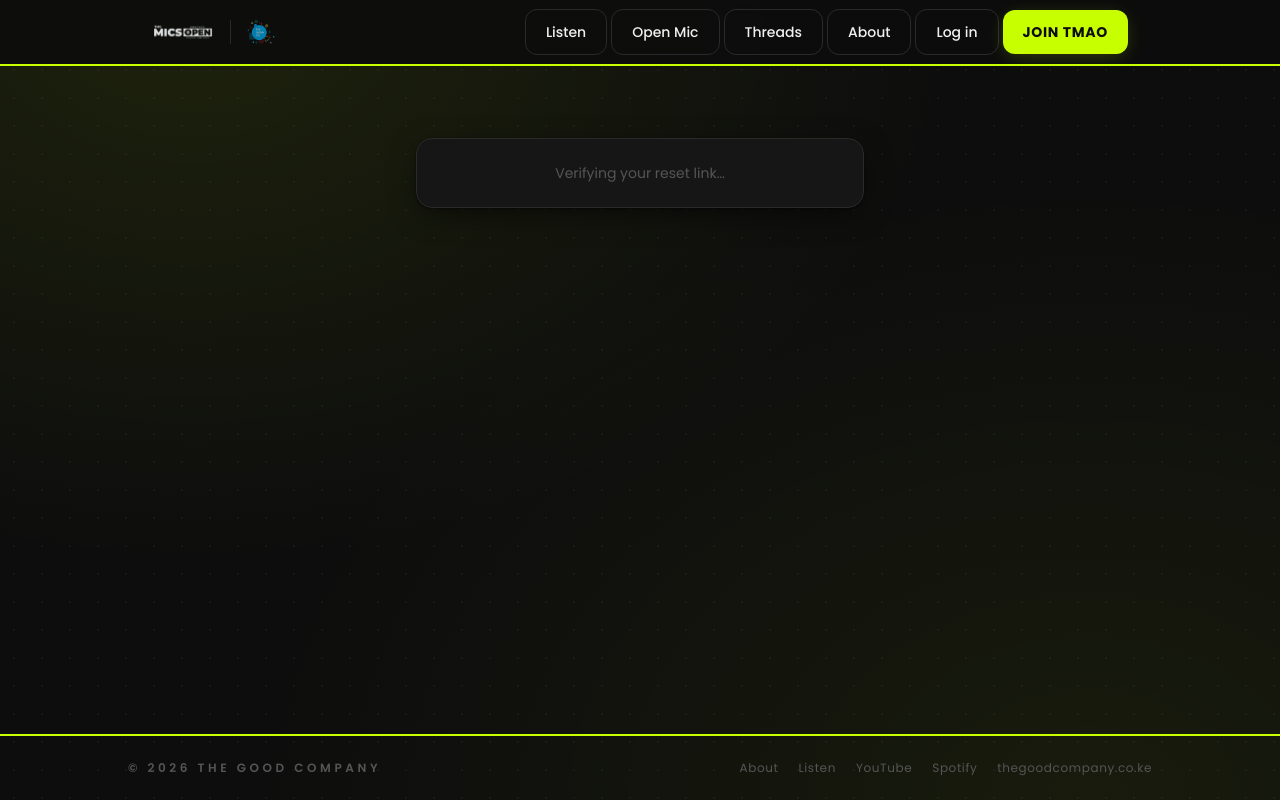
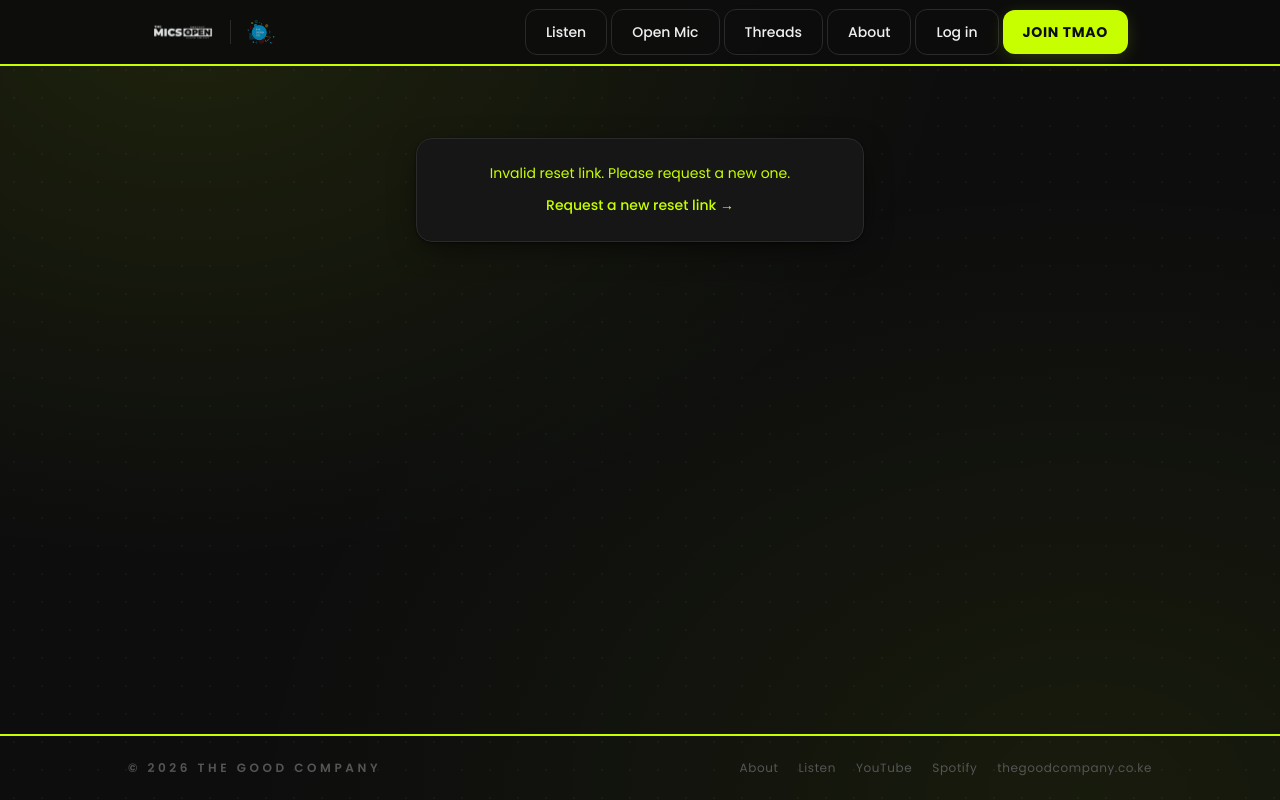
Before and after one commit to ConradGray/mics-are-open, a Next.js app: page /reset-password in a window 1280 px wide. Built offline with nearby package versions, Linux system fonts and the light colour scheme; no server answers.

Commit message:
Fix password reset: use token_hash flow for cross-browser support

```diff
--- a/app/reset-password/page.jsx
+++ b/app/reset-password/page.jsx
@@ -1,11 +1,12 @@
 'use client';
 
 import { useState, useEffect } from 'react';
-import { useRouter } from 'next/navigation';
+import { useRouter, useSearchParams } from 'next/navigation';
 import { createClient } from '@/lib/supabase/client';
 
 export default function ResetPasswordPage() {
   const router = useRouter();
+  const searchParams = useSearchParams();
   const supabase = createClient();
   const [password, setPassword] = useState('');
   const [confirm, setConfirm] = useState('');
@@ -14,15 +15,30 @@ export default function ResetPasswordPage() {
   const [ready, setReady] = useState(false);
 
   useEffect(() => {
-    // In the PKCE flow the auth callback already exchanged the code server-side,
-    // so PASSWORD_RECOVERY never fires client-side. Check for an active session
-    // directly on mount to handle that case.
-    supabase.auth.getSession().then(({ data: { session } }) => {
-      if (session) setReady(true);
-    });
+    const token_hash = searchParams.get('token_hash');
+    const type = searchParams.get('type');
 
-    // Keep the listener as a fallback for the legacy hash-based (implicit) flow
-    // where PASSWORD_RECOVERY does fire client-side.
+    if (token_hash && type) {
+      // Token-hash flow: link goes directly to this page with token in the URL.
+      // Works in any browser context — no PKCE cookie required.
+      supabase.auth.verifyOtp({ token_hash, type }).then(({ error }) => {
+        if (error) {
+          setError('This reset link has expired or has already been used. Please request a new one.');
+        } else {
+          setReady(true);
+        }
+      });
+    } else {
+      // Fallback: PKCE flow where callback already established a session.
+      supabase.auth.getSession().then(({ data: { session } }) => {
+        if (session) {
+          setReady(true);
+        } else {
+          setError('Invalid reset link. Please request a new one.');
+        }
+      });
+    }
+
     const { data: { subscription } } = supabase.auth.onAuthStateChange((event) => {
       if (event === 'PASSWORD_RECOVERY') setReady(true);
     });
@@ -60,8 +76,17 @@ export default function ResetPasswordPage() {
   if (!ready) {
     return (
       <div className="max-w-md mx-auto mt-8">
-        <div className="card text-center text-ink-400">
-          <p className="text-sm">Verifying your reset link…</p>
+        <div className="card text-center space-y-3">
+          {error ? (
+            <>
+              <p className="text-sm text-clay-500">{error}</p>
+              <a href="/forgot-password" className="inline-block text-sm text-clay-500 hover:text-clay-600 font-medium">
+                Request a new reset link →
+              </a>
+            </>
+          ) : (
+            <p className="text-sm text-ink-400">Verifying your reset link…</p>
+          )}
         </div>
       </div>
     );
```
